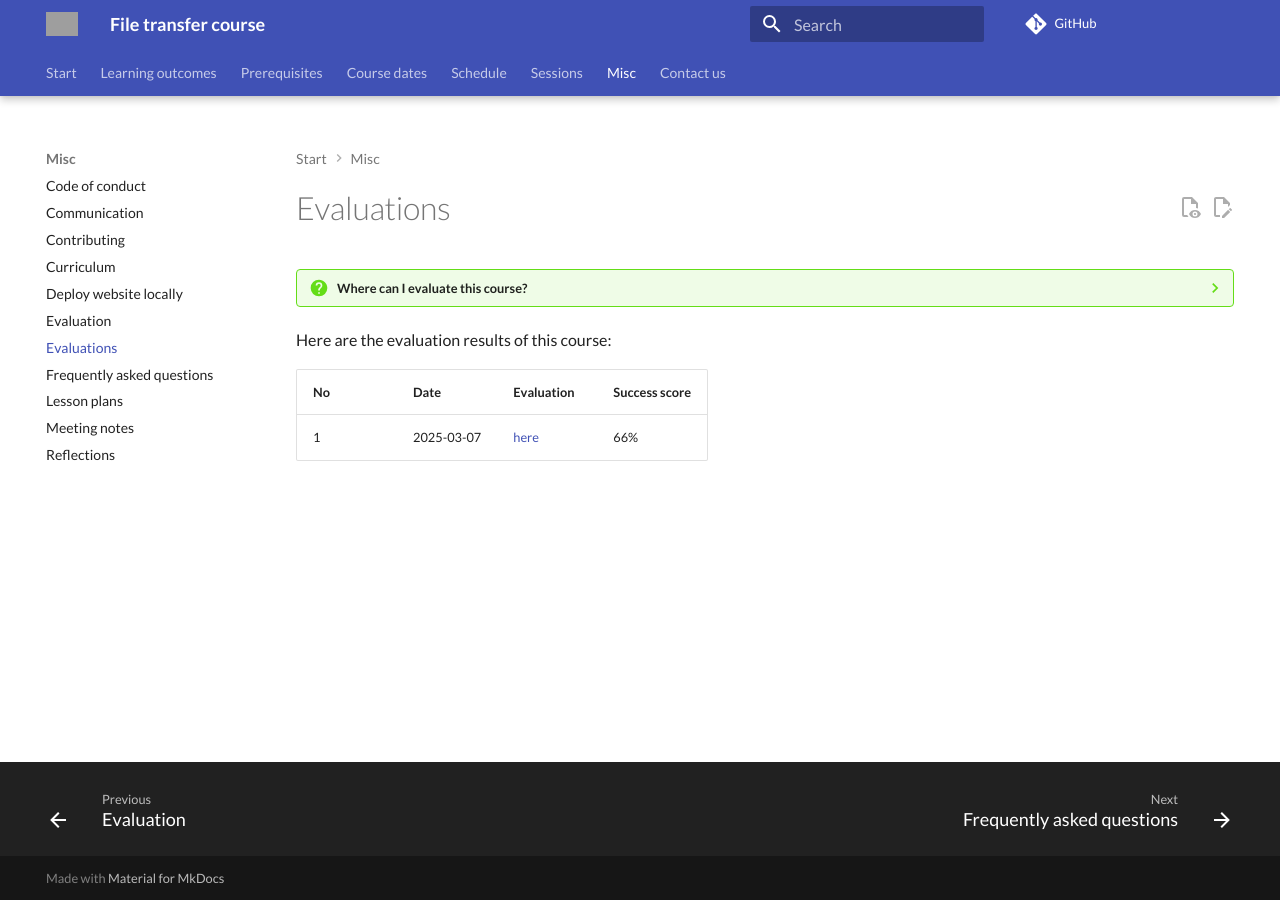
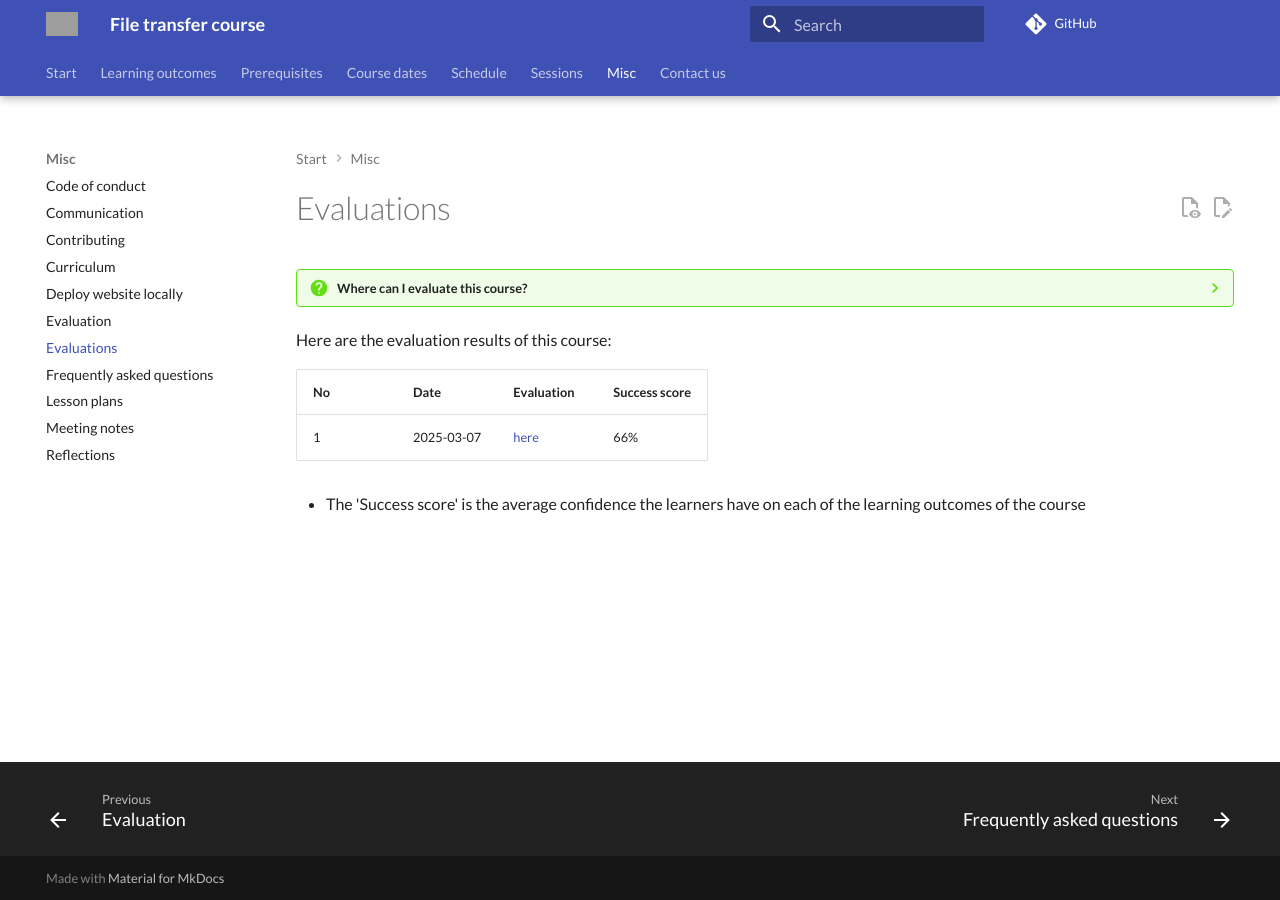
Before and after one commit to UPPMAX/naiss_file_transfer_course, an MkDocs documentation site: the page built from docs/evaluations/README.md, in a window 1280 px wide. Built offline with MkDocs 1.6.1 and Material for MkDocs 9.7.7, drawn with Linux system fonts in a browser that asks for light colours; comment, search, counter and statistics services are not loaded; grey boxes are pictures that could not be loaded.

```diff
--- a/docs/evaluations/README.md
+++ b/docs/evaluations/README.md
@@ -15,3 +15,6 @@
 No |Date      |Evaluation                |Success score
 ---|----------|--------------------------|-------------
 1  |2025-03-07|[here](20250307/README.md)|66%
+
+- The 'Success score' is the average confidence the learners
+  have on each of the learning outcomes of the course
```
Also changed, not shown: docs/data/counts/20250307/README.md (+1 -1 lines), docs/reflections/20250307/README.md (+2 -2 lines).
